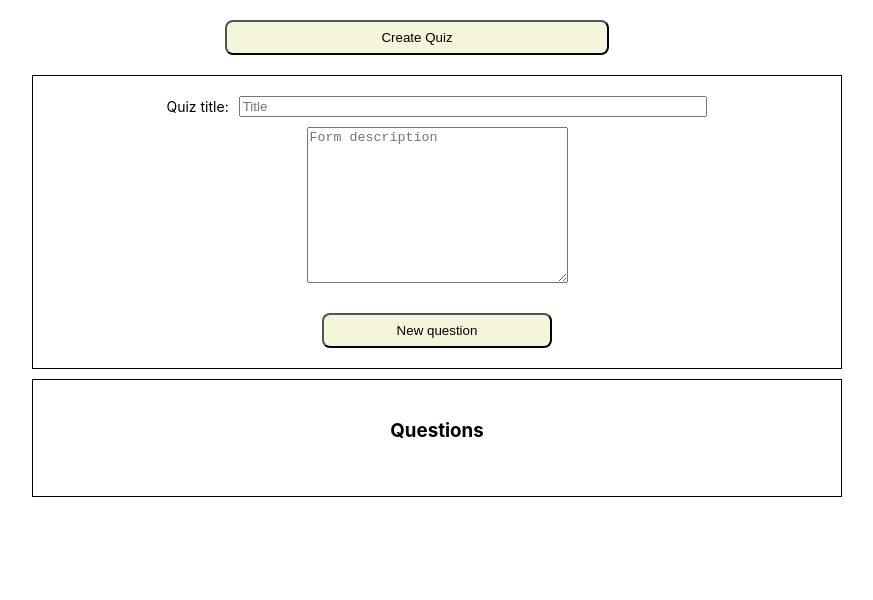
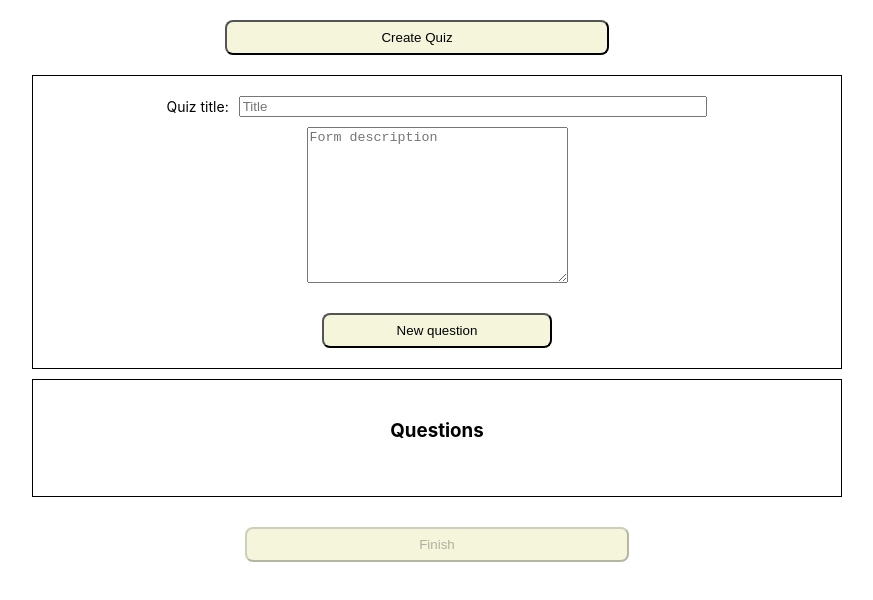
Before and after one commit to julialbq/redux-challenge, a React (Create React App) app: page / in a window 1280 px wide. Both pictures are taken after a click on the button "Create Quiz". Shown: the top 600 px of the page, without its empty margins (223-1096 px from the left). Built offline with nearby package versions, Linux system fonts and the light colour scheme.

Commit message:
implement logic to submit form and post quiz and to disable or remove button when necessary

```diff
--- a/src/ui/components/CreateQuiz.jsx
+++ b/src/ui/components/CreateQuiz.jsx
@@ -8,6 +8,11 @@ import {
   getQuestionDisplayed,
   questionDisplayedAction,
   quizQuestionRemovedAction,
+  getQuiz,
+  getQuizLoading,
+  getQuizFailed,
+  quizSavedAction,
+  getQuizSucceeded,
 } from "../../state/quiz";
 import { Button } from "./Button";
 import "./CreateQuiz.css";
@@ -19,6 +24,10 @@ export const CreateQuiz = () => {
   const question = useSelector((state) => getQuestion(state));
   const allQuestions = useSelector((state) => getQuestions(state));
   const questionDisplayed = useSelector((state) => getQuestionDisplayed(state));
+  const quiz = useSelector((state) => getQuiz(state));
+  const loading = useSelector((state) => getQuizLoading(state));
+  const failed = useSelector((state) => getQuizFailed(state));
+  const succeeded = useSelector((state) => getQuizSucceeded(state));
   const dispatch = useDispatch();
 
   const addTitle = (value) => {
@@ -40,13 +49,24 @@ export const CreateQuiz = () => {
   const removeQuestion = (value) => {
     dispatch(quizQuestionRemovedAction(value));
   };
+
+  const saveQuiz = (value) => {
+    dispatch(quizSavedAction(value));
+  };
+
+  const handleSubmit = (event) => {
+    event.preventDefault();
+    saveQuiz(quiz);
+  };
+
   return (
     <div className="form-wrapper">
-      <form className="form">
+      <form className="form" onSubmit={handleSubmit}>
         <div className="form-header">
           <Input
             label="Quiz title:"
             type="text"
+            min={5}
             placeholder="Title"
             onChange={(e) => addTitle(e.target.value)}
           />
@@ -79,6 +99,14 @@ export const CreateQuiz = () => {
               ))}
           </ul>
         </div>
+        {!succeeded && (
+          <Button
+            type="submit"
+            disabled={failed || loading || allQuestions.length === 0}
+          >
+            Finish
+          </Button>
+        )}
       </form>
     </div>
   );
```
